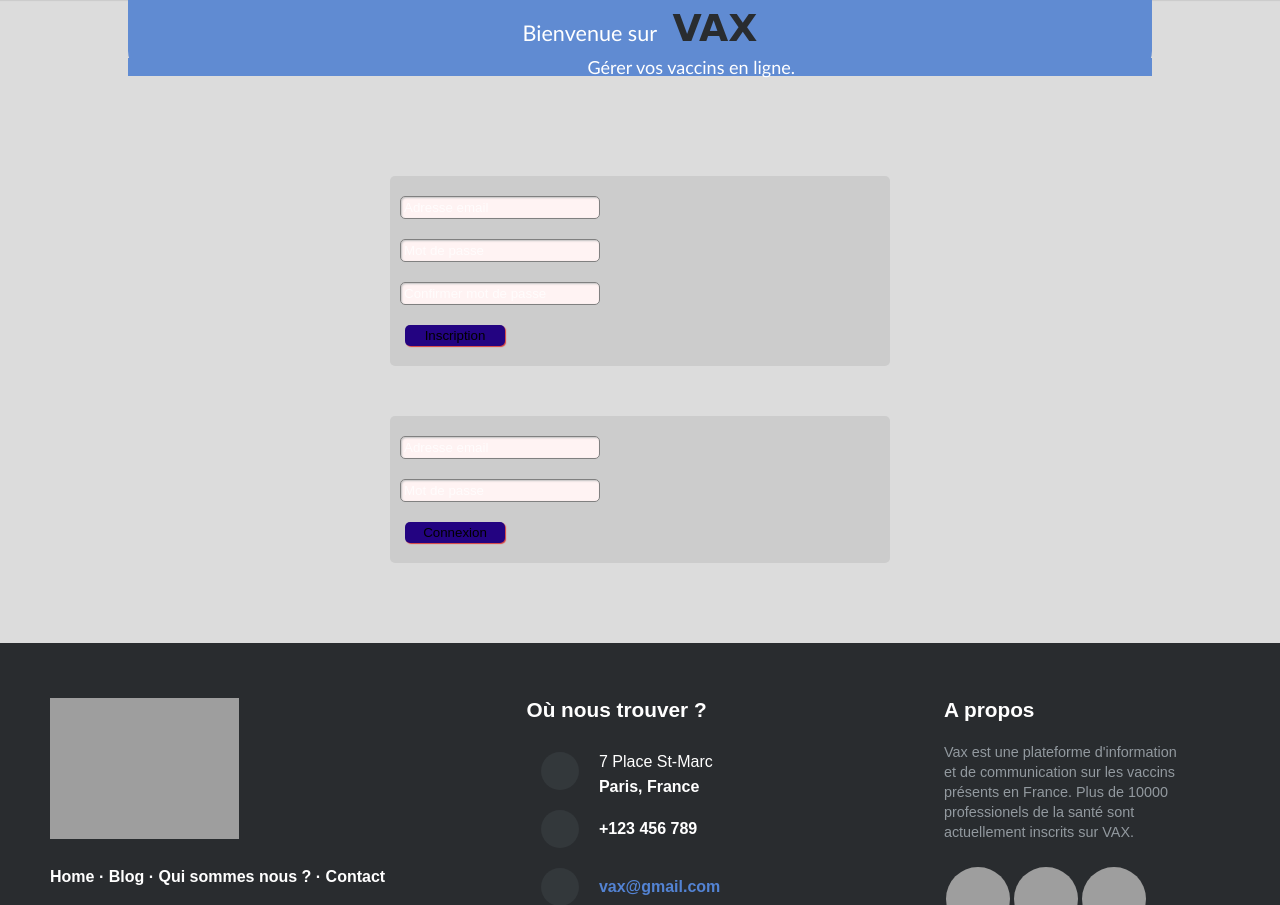
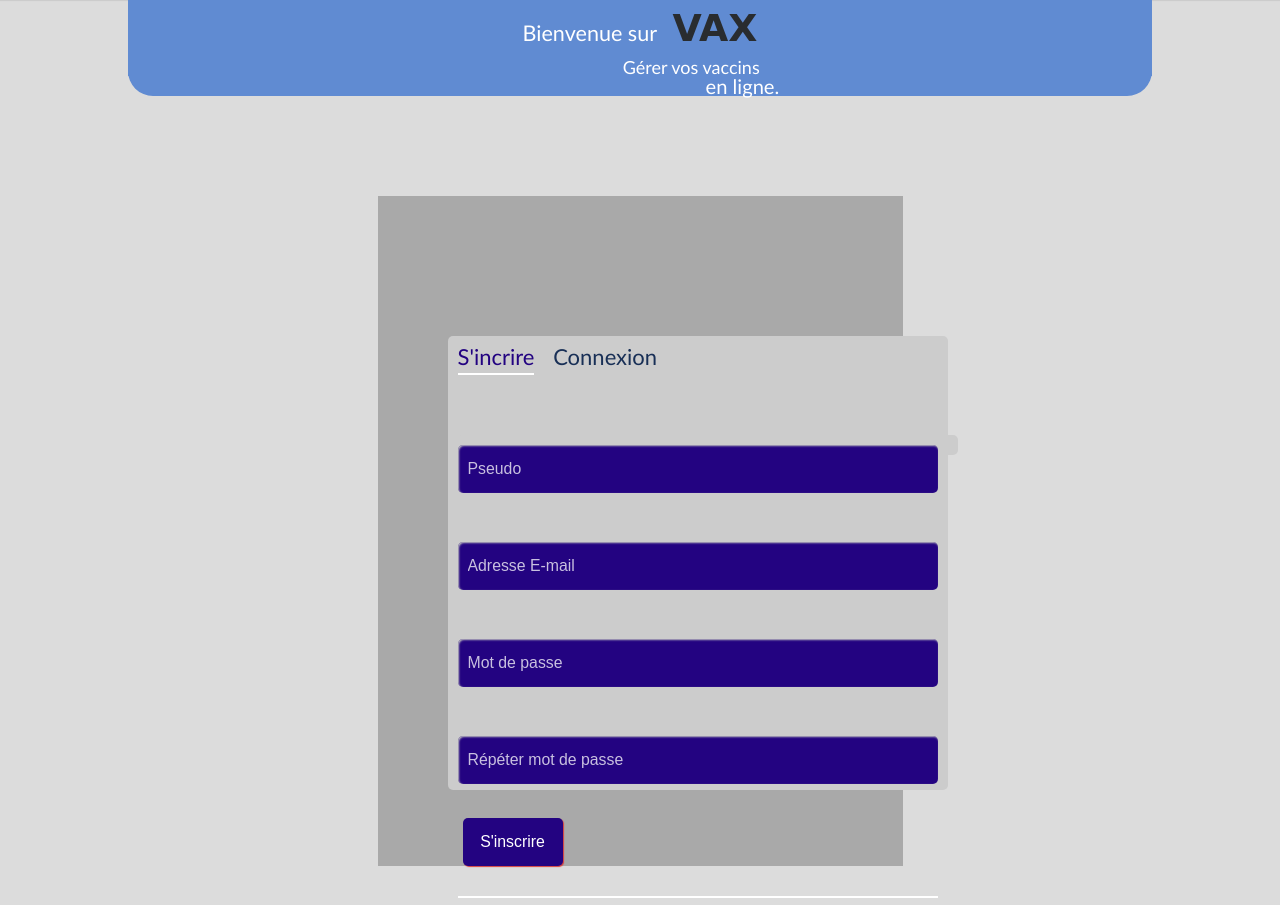
Before and after one commit to NFactory-School/Projets-CVTheque, a PHP site: page / in a window 1280 px wide. Shown: the part 80-985 px from the top of the page. Run offline with PHP 8.4, Linux system fonts and the light colour scheme; some libraries are stand-ins or nearby versions; grey boxes are pictures that could not be loaded.

Commit message:
Add files via upload

```diff
--- a/index.php
+++ b/index.php
@@ -1,60 +1,83 @@
-<?php include 'inc/header.php'; ?>
+<?php
+include ('inc/pdo.php');
+include ('inc/fonction.php');
+include ('inc/header.php');
+/*ceci est un test a supprimer*/
+?>
 
     <div class="intro">
 
-        <h2 class="titre-intro">Bienvenue sur <span>VAX</span></h2>
-        <p class="texte-intro">Gérer vos vaccins en ligne.</p>
-
+        <h2>Bienvenue sur <span>VAX</span></h2>
+		<p>Gérer vos vaccins<br></p>
+		<span class="texte-intro">en ligne.</span>
     </div>
 
-<div class="formulaire">
+<div class="login-wrap">
+	<div class="login-html">
+	<form action="" method="post">
 
-	<div class="signup">
+		<input id="tab-1" type="radio" name="tab" class="sign-in" checked>
+		<label for="tab-1" class="tab">S'incrire</label>
+		<input id="tab-2" type="radio" name="tab" class="sign-up">
+		<label for="tab-2" class="tab">Connexion</label>
 
-		<form action="#">
+		<div class="login-form">
 
-				<div class="">
-					<input type="text" placeholder="Adresse email">
-					<br/>
-                </div>
+			<div class="sign-in-htm">
 
-				<div class="">
-					<input type="password" placeholder="Mot de passe">
-					<br/>
+				<div class="group">
+					<span class="error"><?php if(!empty($errors['pseudo'])){echo $errors['pseudo'];};?></span>
+					<input type="text" placeholder="Pseudo" name="pseudo" value="<?php if(!empty($_POST['pseudo'])) {echo $_POST['pseudo'];}?>"><br>
+					<?php br(); ?>
 				</div>
 
-				<div class="">
-					<input type="password" placeholder="Confirmer mot de passe">
-					<br/>
+				<div class="group">
+					<span class="error"><?php if(!empty($errors['mail'])){echo $errors['mail'];};?></span>
+					<input type="text" placeholder="Adresse E-mail" name="mail" value="<?php if(!empty($_POST['mail'])) {echo $_POST['mail'];}?>"><br>
+					<?php br(); ?>
 				</div>
 
-			    <div class="">
-					<input type="submit" value="Inscription">
-					<br/>
+				<div class="group">
+				<span class="error"><?php if(!empty($errors['mdp'])){echo $errors['mdp'];};?></span>
+					<input type="password" placeholder="Mot de passe" name="mdp" value=""><br>
+					<?php br(); ?>
 				</div>
-		</form>
+
+				<div class="group">
+					<input type="password" placeholder="Répéter mot de passe" name="mdpV" value=""><br>
+				</div>
+
+				<div class="group">
+					<input type="submit" name="submit" value="S'inscrire">
+				</div>
+				<div class="hr"></div>
+			</div>
+
+	</form>
+
+	<form action="" method="post">
+
+			<div class="sign-up-htm">
+
+				<div class="group">
+					<input type="text" placeholder="Pseudo" name="pseudo" value="<?php if(!empty($_POST['pseudo'])) {echo $_POST['pseudo'];}?>"><br>
+					<span class="error"><?php if(!empty($errors['pseudo'])){echo $errors['pseudo'];};?></span><?php br(); ?>
+				</div>
+
+				<div class="group">
+					<input type="text" placeholder="Mot de passe" name="mdp" value=""><br>
+					<span class="error"><?php if(!empty($errors['mdp'])){echo $errors['mdp'];};?></span><?php br(); ?>
+				</div>
+
+				<div class="group">
+					<input type="submit" class="send" value="Se connecter" name="connexion">
+				</div>
+				<div class="hr"></div>
+			</div>
+		</div>
+	</form>
 	</div>
-
-	<div class="login">
-
-		<form action="#">
-
-				<div class="">
-					<input type="text" placeholder="Adresse email">
-					<br/>
-                </div>
-
-				<div class="">
-					<input type="password" placeholder="Mot de passe">
-					<br/>
-                </div>
-
-				<div class="">
-					<input type="submit" value="Connexion">
-				</div>
-		</form>
-	</div>
-
 </div>
 
-<?php include 'inc/footer.php'; ?>
+<?php
+include 'inc/footer.php'; ?>
```
